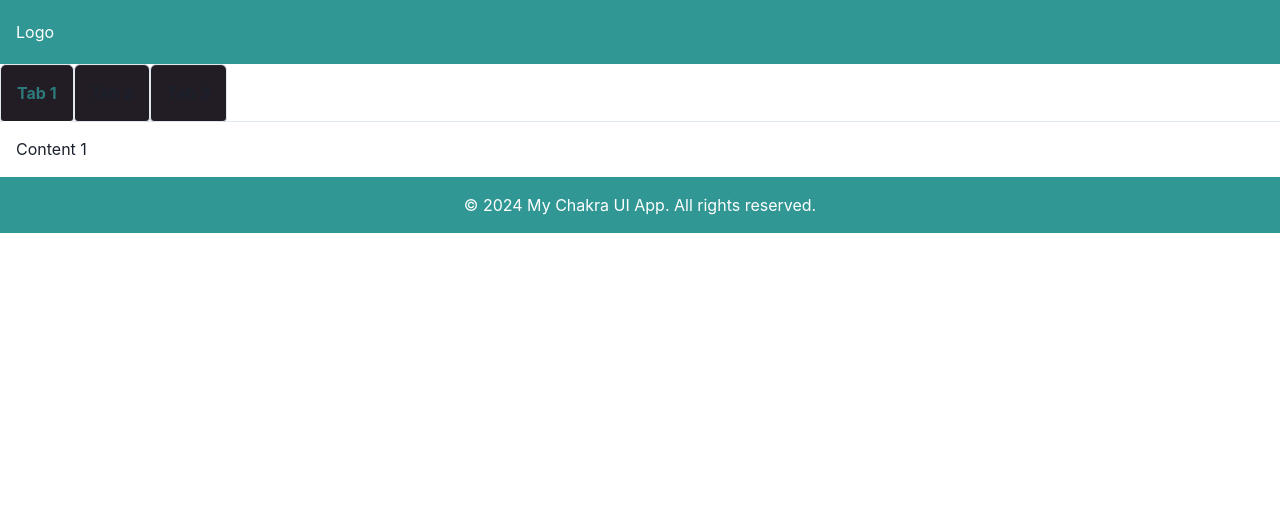
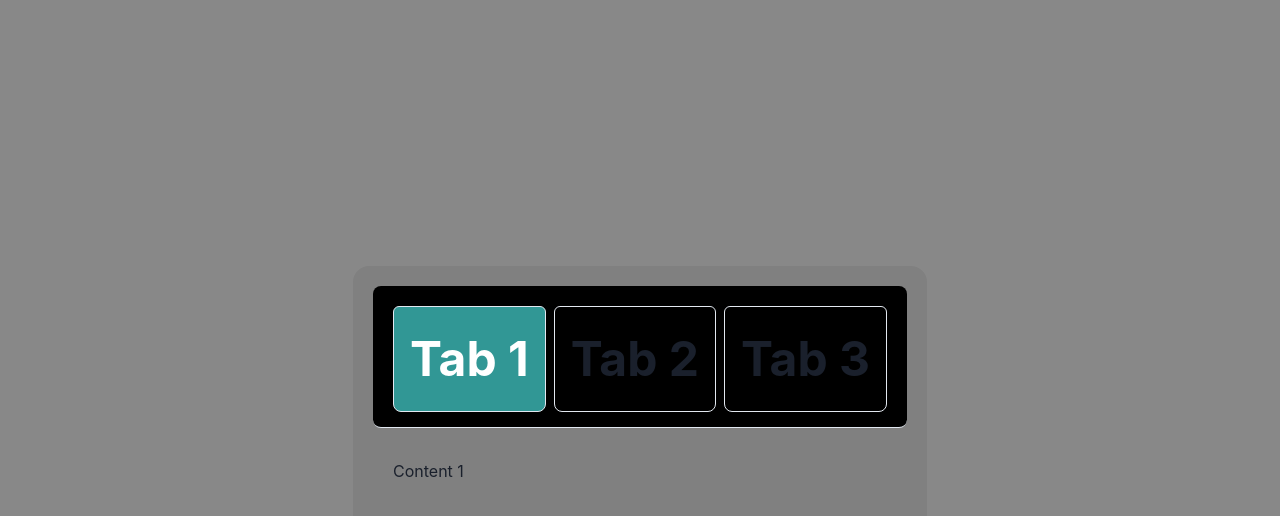
Before and after one commit to xraystyle1980/tinker-one, a React (Vite) app: page / in a window 1280 px wide. Shown: the top 516 px of the page. Built offline with nearby package versions, Linux system fonts and the light colour scheme.

Commit message:
refactoring

```diff
--- a/package.json
+++ b/package.json
@@ -14,6 +14,7 @@
     "@emotion/react": "^11.13.0",
     "@emotion/styled": "^11.13.0",
     "@figma/code-connect": "^1.0.2",
+    "@fontsource/dm-sans": "^5.0.21",
     "framer-motion": "^11.3.8",
     "react": "^18.3.1",
     "react-dom": "^18.3.1",
--- a/src/App.jsx
+++ b/src/App.jsx
@@ -2,19 +2,19 @@
 import React from 'react';
 import { ChakraProvider, Box } from '@chakra-ui/react';
 import theme from "./theme/theme";
-import Header from './components/Header';
+import FullHeightFullWidthDiv from './components/FullHeightFullWidthDiv';
 import Tabs from './components/Tabs';
-import Footer from './components/Footer';
+import CustomTabs from './components/CustomTabs';
+import '@fontsource/dm-sans'; // Defaults to weight 400.
 
 function App() {
   return (
     <ChakraProvider theme={theme}>
-      <Box minH="100vh" minW="100vw" display="flex" flexDirection="column">
-        <Header />
-        <Tabs />
-
-        <Footer />
-      </Box>
+      <FullHeightFullWidthDiv>
+        <div style={{ backgroundColor: 'gray', padding: '20px', margin: '0px', borderRadius: '16px' }}>
+          <CustomTabs />
+        </div>
+      </FullHeightFullWidthDiv>
     </ChakraProvider>
   );
 }
--- /dev/null
+++ b/src/components/CustomTab.jsx
@@ -0,0 +1,15 @@
+import { Tab } from "@chakra-ui/react";
+
+const CustomTab = ({ children, ...props }) => {
+  return (
+    <Tab
+      _hover={{ bg: "gray.100", color: "teal.500" }}
+      _selected={{ bg: "teal.500", color: "white" }}
+      {...props}
+    >
+      {children}
+    </Tab>
+  );
+};
+
+export default CustomTab;
--- /dev/null
+++ b/src/components/CustomTabs.jsx
@@ -0,0 +1,32 @@
+import { Tabs, TabList, TabPanels, TabPanel, Box } from "@chakra-ui/react";
+import CustomTab from "./CustomTab";
+
+const CustomTabs = () => {
+  return (
+    <Tabs>
+      <TabList>
+        <Box display="flex" flex="1">
+          <CustomTab>Tab 1</CustomTab>
+          <CustomTab>Tab 2</CustomTab>
+        </Box>
+        <Box display="flex" alignItems="center" justifyContent="center">
+          <CustomTab>Tab 3</CustomTab>
+        </Box>
+      </TabList>
+
+      <TabPanels>
+        <TabPanel>
+          <p>Content 1</p>
+        </TabPanel>
+        <TabPanel>
+          <p>Content 2</p>
+        </TabPanel>
+        <TabPanel>
+          <p>Content 3</p>
+        </TabPanel>
+      </TabPanels>
+    </Tabs>
+  );
+};
+
+export default CustomTabs;
--- /dev/null
+++ b/src/components/FullHeightFullWidthDiv.jsx
@@ -0,0 +1,19 @@
+import React from 'react';
+import { Box } from '@chakra-ui/react';
+
+const FullHeightFullWidthDiv = ({ children }) => {
+  return (
+    <Box
+      background='#888888'
+      display="flex"
+      height="100vh"
+      width="100vw"
+      alignItems="center"
+      justifyContent="center"
+    >
+      {children}
+    </Box>
+  );
+};
+
+export default FullHeightFullWidthDiv;
--- a/src/theme/theme.js
+++ b/src/theme/theme.js
@@ -1,36 +1,42 @@
-// theme.js
 import { extendTheme } from "@chakra-ui/react";
-import { defineStyleConfig } from "@chakra-ui/styled-system";
 
-// Define the custom styles for Tabs
-const tabsTheme = defineStyleConfig({
+// Define custom styles for Tabs
+const customTabs = {
   baseStyle: {
     tab: {
+      color: "gray.500",
       fontWeight: "bold",
-      paddingLeft: '24',
-      paddingRight: '24',
-      paddingTop: '8',
-      paddingBottom: '8',
-      background: '#221D25',
-      boxShadow: '0px 1px 0px rgba(248, 244, 252, 0.04) inset',
-      borderRadius: 4,
+      m: 1,
       _selected: {
         color: "teal.500",
         borderColor: "teal.500",
+      },
+      _hover: {
+        color: "teal.300",
       },
     },
     tablist: {
       borderBottom: "2px solid",
       borderColor: "gray.200",
+      borderRadius: '8',
+      display: "flex",
+      p: 4,
+      background: '#000',
+      justifyContent: "space-between", // Custom structure
     },
     tabpanel: {
-      padding: 4,
+      p: 4,
+      mt: 4,
+      mb: 4,
+      ml: 1,
+      mr: 1,
+      bg: 'none', // Custom background for tab panels
     },
   },
   sizes: {
     md: {
       tab: {
-        fontSize: "md",
+        fontSize: 48,
         padding: 4,
       },
     },
@@ -64,12 +70,12 @@ const tabsTheme = defineStyleConfig({
     variant: "enclosed",
     colorScheme: "teal",
   },
-});
+};
 
 // Extend the theme
 const theme = extendTheme({
   components: {
-    Tabs: tabsTheme,
+    Tabs: customTabs,
   },
 });
 
```
Also changed, not shown: src/theme/notes.html (+40 -0 lines), 1 other file (tests, documents, lock files or other folders).
